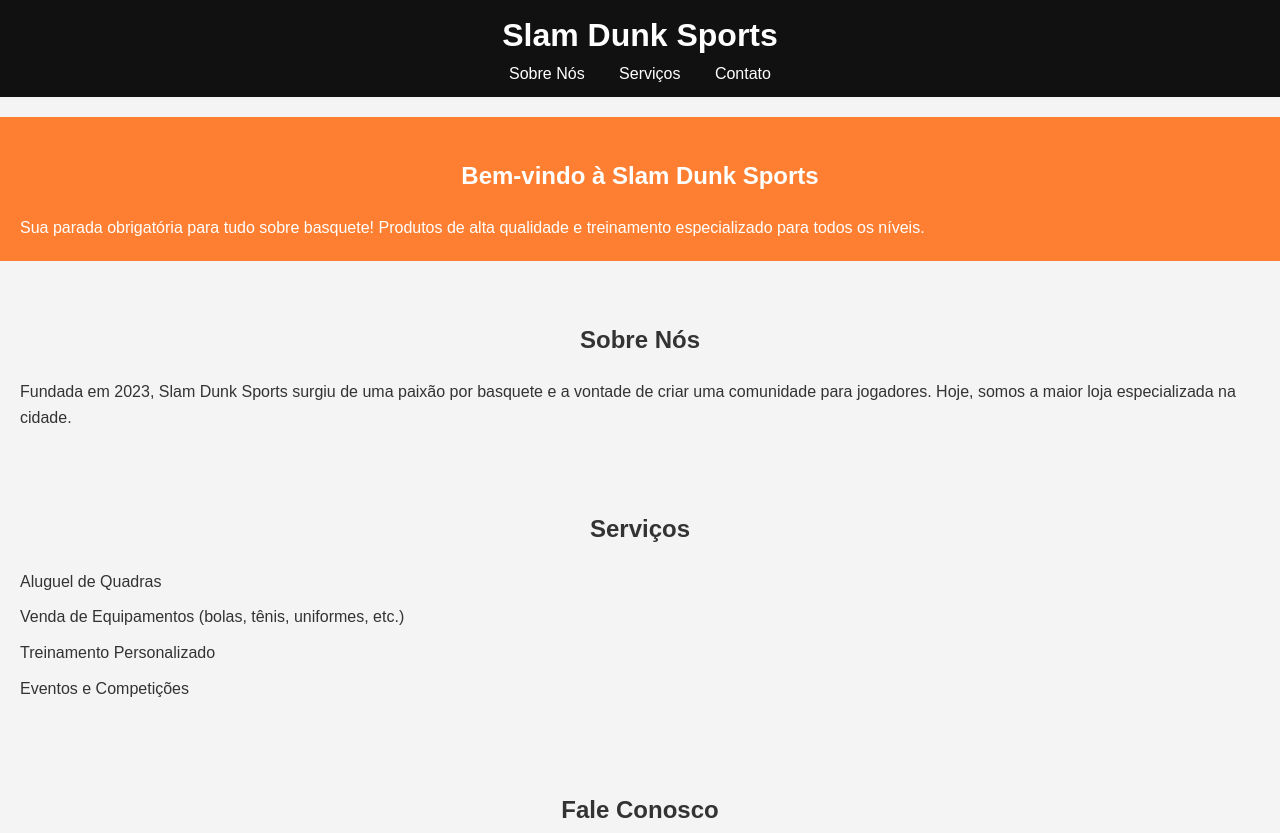
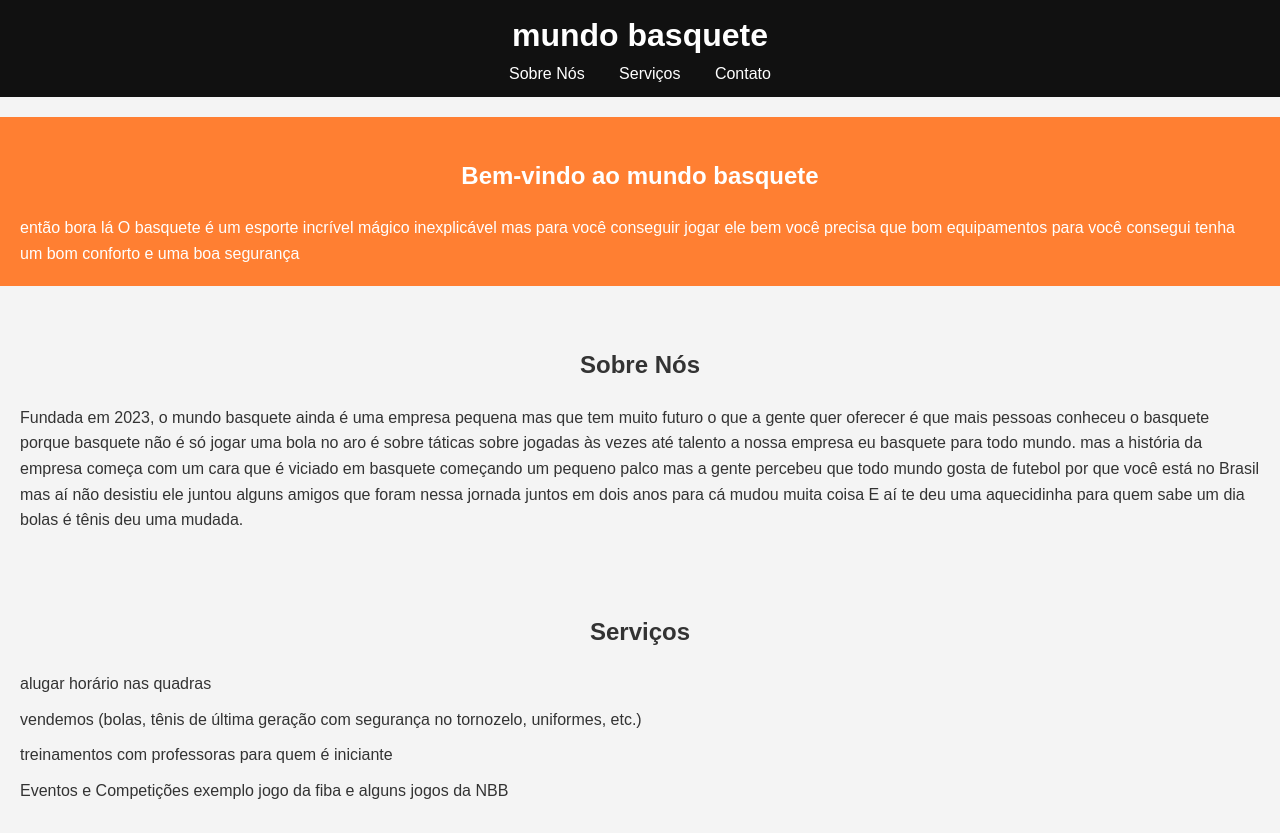
Before and after one commit to heliosmar05/trabalho-1D-13, a plain HTML site: page index.html in a window 1280 px wide. Shown: the top 833 px of the page. Drawn offline with Linux system fonts and the light colour scheme; a script that the page names is missing.

Commit message:
Add files via upload

```diff
--- a/index.html
+++ b/index.html
@@ -10,7 +10,7 @@
     <!-- Cabeçalho -->
     <header>
         <div class="logo">
-            <h1>Slam Dunk Sports</h1>
+            <h1>mundo basquete</h1>
         </div>
         <nav>
             <ul>
@@ -23,24 +23,24 @@
 
     <!-- Página Inicial -->
     <section id="inicio">
-        <h2>Bem-vindo à Slam Dunk Sports</h2>
-        <p>Sua parada obrigatória para tudo sobre basquete! Produtos de alta qualidade e treinamento especializado para todos os níveis.</p>
+        <h2>Bem-vindo ao mundo basquete</h2>
+        <p> então bora lá O basquete é um esporte incrível mágico inexplicável mas para você conseguir jogar ele bem você precisa que bom equipamentos para você consegui tenha um bom conforto e uma boa segurança </p>
     </section>
 
     <!-- Sobre Nós -->
     <section id="sobre">
         <h2>Sobre Nós</h2>
-        <p>Fundada em 2023, Slam Dunk Sports surgiu de uma paixão por basquete e a vontade de criar uma comunidade para jogadores. Hoje, somos a maior loja especializada na cidade.</p>
+        <p>Fundada em 2023, o mundo basquete ainda é uma empresa pequena mas que tem muito futuro o que a gente quer oferecer é que mais pessoas conheceu o basquete porque basquete não é só jogar uma bola no aro é sobre táticas sobre jogadas às vezes até talento a nossa empresa eu basquete para todo mundo. mas a história da empresa começa com um cara que é viciado em basquete começando um pequeno palco mas a gente percebeu que todo mundo gosta de futebol por que você está no Brasil mas aí não desistiu ele juntou alguns amigos que foram nessa jornada juntos em dois anos para cá mudou muita coisa E aí te deu uma aquecidinha para quem sabe um dia bolas é tênis deu uma mudada.</p>
     </section>
 
     <!-- Serviços -->
     <section id="servicos">
         <h2>Serviços</h2>
         <ul>
-            <li>Aluguel de Quadras</li>
-            <li>Venda de Equipamentos (bolas, tênis, uniformes, etc.)</li>
-            <li>Treinamento Personalizado</li>
-            <li>Eventos e Competições</li>
+            <li>alugar horário nas quadras</li>
+            <li>vendemos (bolas, tênis de última geração com segurança no tornozelo, uniformes, etc.)</li>
+            <li> treinamentos com professoras para quem é iniciante</li>
+            <li>Eventos e Competições exemplo jogo da fiba e alguns jogos da NBB</li>
         </ul>
     </section>
 
```
